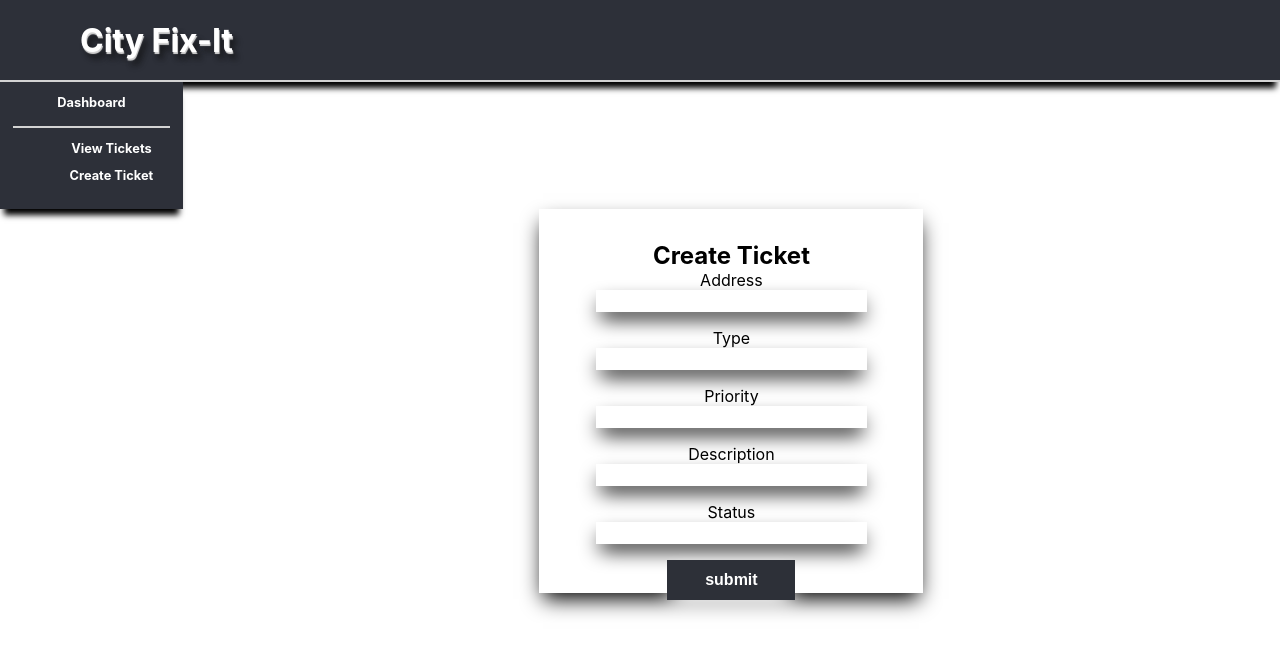
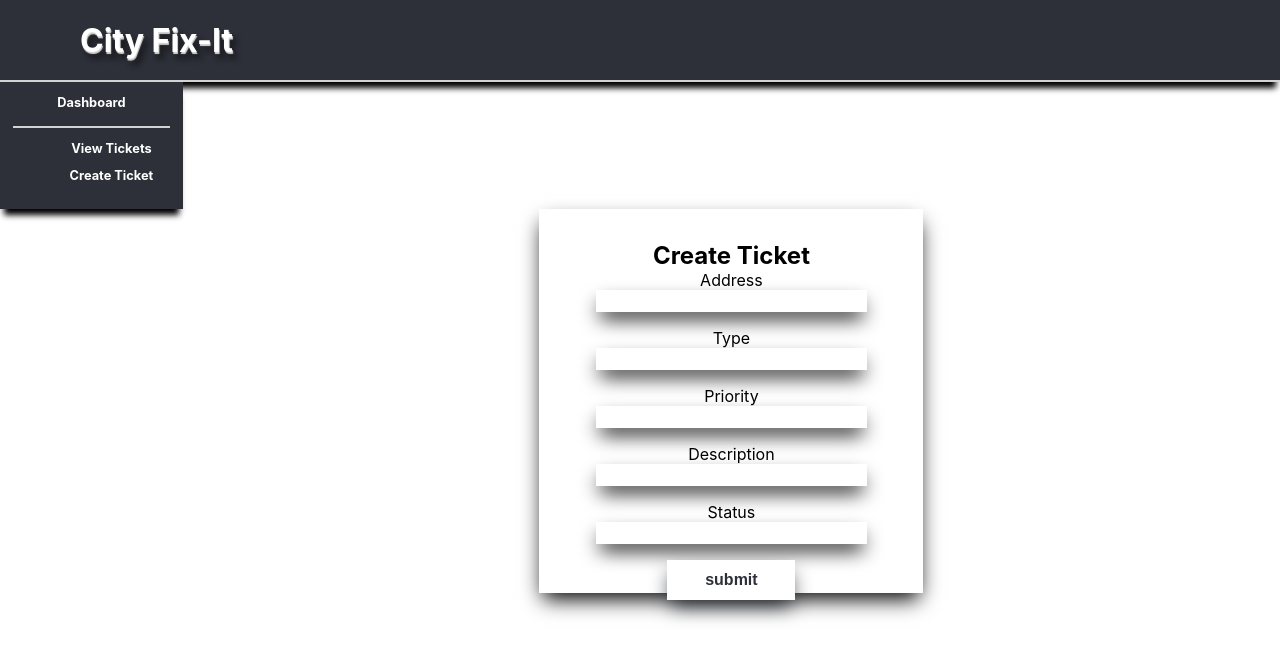
Before and after one commit to jwilld/City-Fix-It, a React (Create React App) app in the folder city-fix-it/: page /main/create in a window 1280 px wide. In both pictures the pointer is over the input "submit". Shown: the top 660 px of the page. Built offline with nearby package versions, Linux system fonts and the light colour scheme.

Commit message:
when submit is hovered on, the background changes to white and the font changes to blue

```diff
--- a/city-fix-it/src/create-ticket/create-ticket.css
+++ b/city-fix-it/src/create-ticket/create-ticket.css
@@ -31,10 +31,13 @@
     color: white;
     font-weight: bold;
     font-size: 1em;
+    transition: 1s;
 }
 
-.form-submit{
-
+.form-submit:hover{
+    background-color: white;
+    color: rgb(45,48,56);
+    transition: 1s;
 }
 
 input{
```
